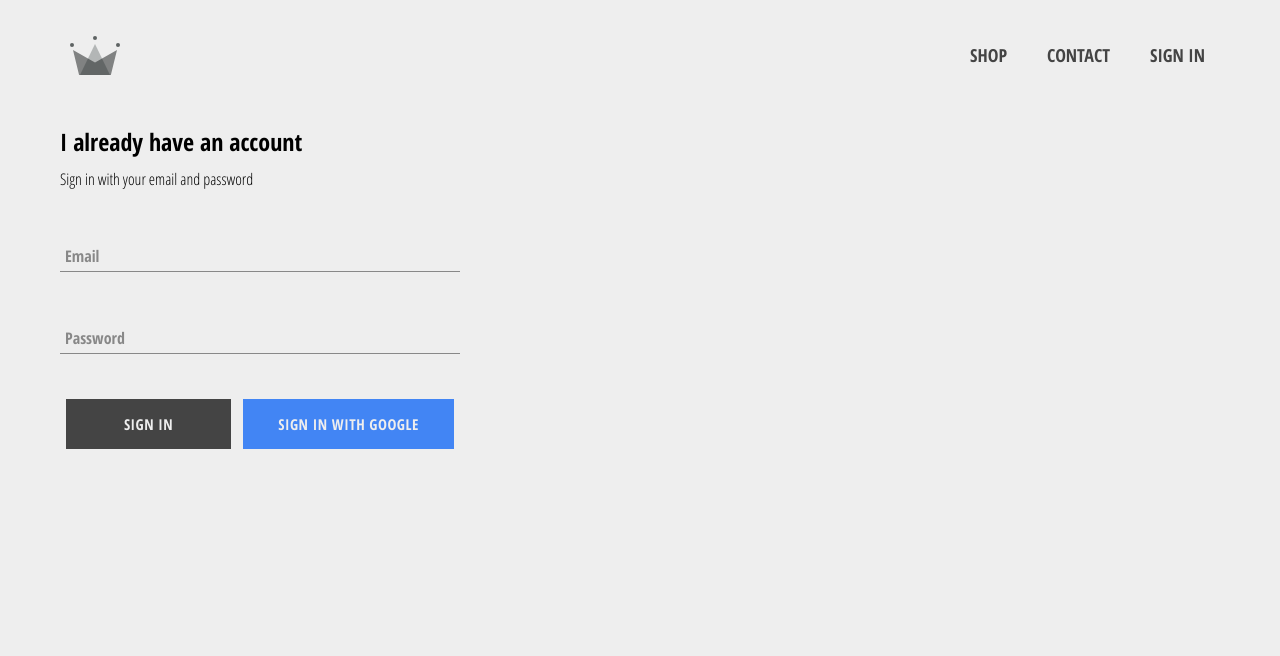
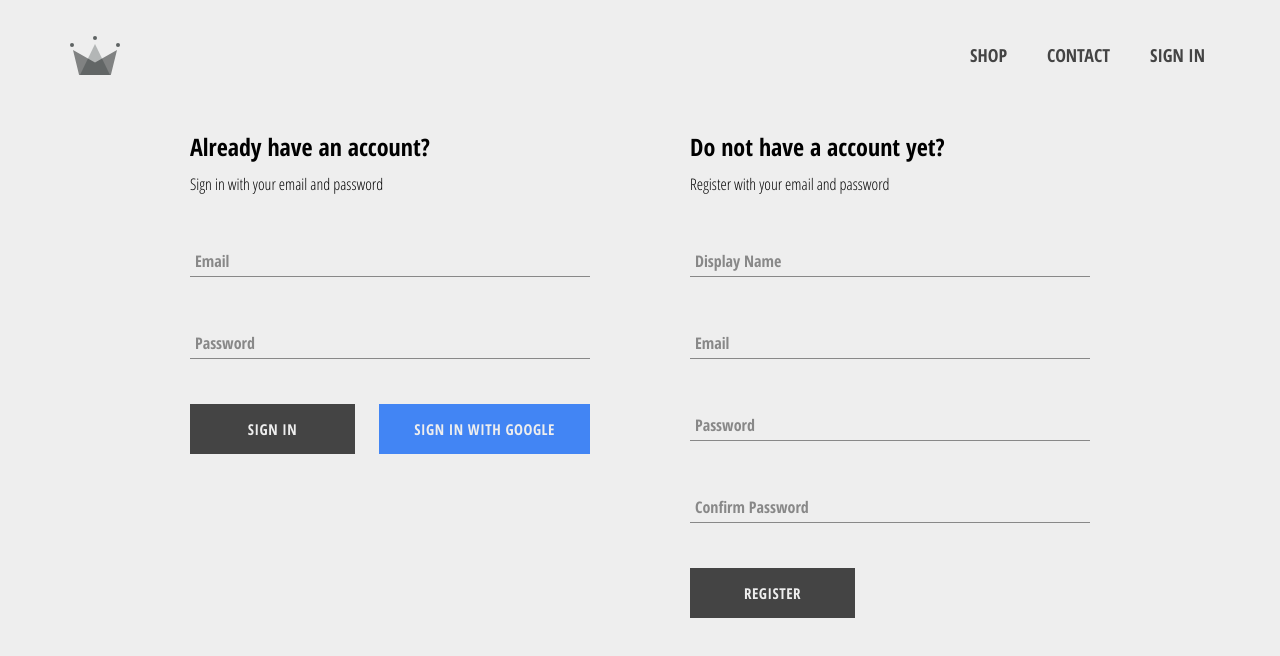
Before and after one commit to kos3nz/Crwn-Clothing, a React (Create React App) app: page /signin in a window 1280 px wide. Shown: the top 656 px of the page. Built offline with nearby package versions, Linux system fonts and the light colour scheme; no server answers.

Commit message:
implemented sign up feature with firebase

```diff
--- /dev/null
+++ b/src/components/register/register.component.jsx
@@ -0,0 +1,105 @@
+import { useState } from 'react';
+
+import './register.styles.scss';
+
+import FormInput from '../form-input/form-input.component';
+import CustomButton from '../custom-button/custom-button.component';
+import { auth, createUserProfileDocument } from '../../firebase/firebase.utils';
+
+const Register = () => {
+  const [displayName, setDisplayName] = useState('');
+  const [email, setEmail] = useState('');
+  const [password, setPassword] = useState('');
+  const [confirmPassword, setConfirmPassword] = useState('');
+
+  const handleSubmit = async (e) => {
+    e.preventDefault();
+
+    if (password !== confirmPassword) {
+      alert("Your passwords don't match");
+      return;
+    }
+
+    try {
+      const { user } = await auth.createUserWithEmailAndPassword(
+        email,
+        password
+      );
+
+      await createUserProfileDocument(user, { displayName });
+
+      // Clear the form
+      setDisplayName('');
+      setEmail('');
+      setPassword('');
+      setConfirmPassword('');
+    } catch (error) {
+      console.log(error);
+    }
+  };
+
+  const handleChange = (e) => {
+    const { name, value } = e.target;
+
+    switch (name) {
+      case 'displayName':
+        setDisplayName(value);
+        break;
+      case 'email':
+        setEmail(value);
+        break;
+      case 'password':
+        setPassword(value);
+        break;
+      case 'confirmPassword':
+        setConfirmPassword(value);
+        break;
+      default:
+        break;
+    }
+  };
+
+  return (
+    <div className="register">
+      <h2 className="title">Do not have a account yet?</h2>
+      <span>Register with your email and password</span>
+      <form className="register-form" onSubmit={handleSubmit}>
+        <FormInput
+          type="text"
+          name="displayName"
+          value={displayName}
+          onChange={handleChange}
+          label="Display Name"
+          required
+        />
+        <FormInput
+          type="email"
+          name="email"
+          value={email}
+          onChange={handleChange}
+          label="Email"
+          required
+        />
+        <FormInput
+          type="password"
+          name="password"
+          value={password}
+          onChange={handleChange}
+          label="Password"
+          required
+        />
+        <FormInput
+          type="password"
+          name="confirmPassword"
+          value={confirmPassword}
+          onChange={handleChange}
+          label="Confirm Password"
+          required
+        />
+        <CustomButton type="submit">Register</CustomButton>
+      </form>
+    </div>
+  );
+};
+
+export default Register;
--- /dev/null
+++ b/src/components/register/register.styles.scss
@@ -0,0 +1,9 @@
+.register {
+  display: flex;
+  flex-direction: column;
+  width: 400px;
+
+  .title {
+    margin: 10px 0;
+  }
+}
--- a/src/components/sign-in/sign-in.component.jsx
+++ b/src/components/sign-in/sign-in.component.jsx
@@ -28,7 +28,7 @@ const SignIn = () => {
 
   return (
     <div className="sign-in">
-      <h2 className="title">I already have an account</h2>
+      <h2 className="title">Already have an account?</h2>
       <span>Sign in with your email and password</span>
 
       <form onSubmit={handleSubmit}>
--- a/src/components/sign-in/sign-in.styles.scss
+++ b/src/components/sign-in/sign-in.styles.scss
@@ -9,6 +9,6 @@
 
   .buttons {
     display: flex;
-    justify-content: space-around;
+    justify-content: space-between;
   }
 }
--- a/src/pages/sign-in-and-register/sign-in-and-register.component.jsx
+++ b/src/pages/sign-in-and-register/sign-in-and-register.component.jsx
@@ -1,9 +1,11 @@
 import './sign-in-and-register.styles.scss';
 import SignIn from '../../components/sign-in/sign-in.component.jsx';
+import Register from '../../components/register/register.component';
 
 const SignInAndRegisterPage = () => (
   <div className="sign-in-and-register">
     <SignIn />
+    <Register />
   </div>
 );
 
--- a/src/pages/sign-in-and-register/sign-in-and-register.styles.scss
+++ b/src/pages/sign-in-and-register/sign-in-and-register.styles.scss
@@ -0,0 +1,6 @@
+.sign-in-and-register {
+  max-width: 900px;
+  display: flex;
+  justify-content: space-between;
+  margin: 30px auto;
+}
```
